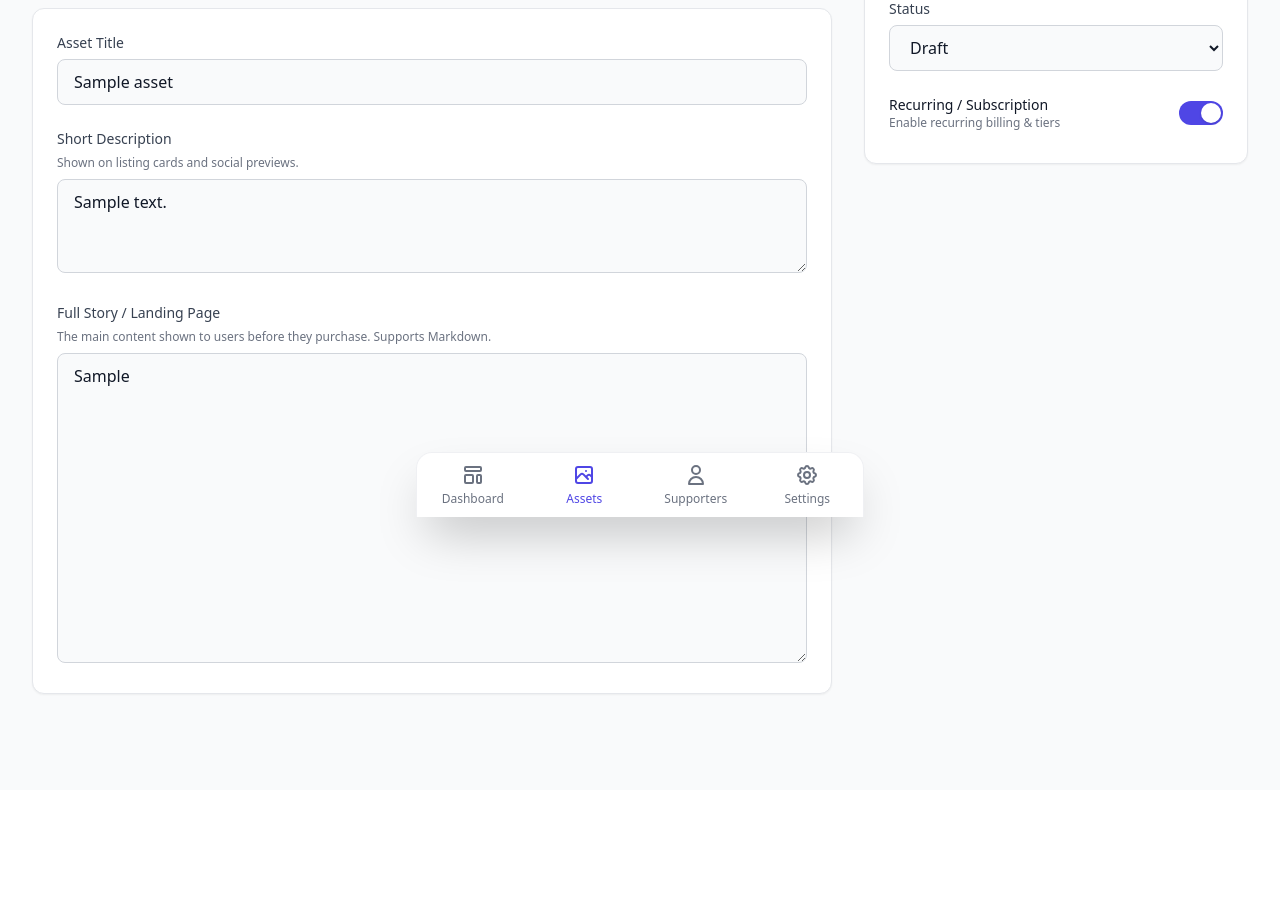
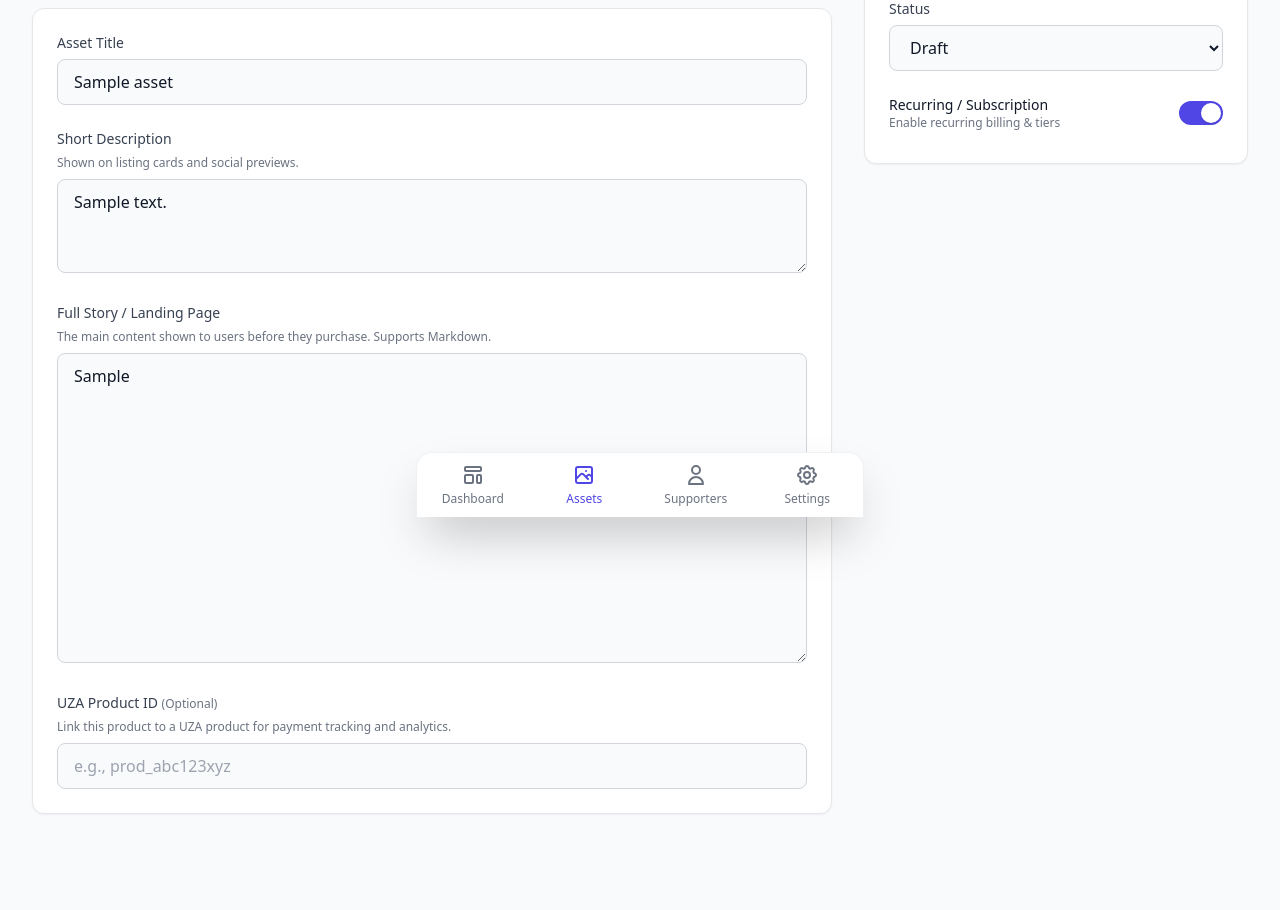
Before and after one commit to juliustm/nyota, a Flask app: page /admin/assets/1/edit in a window 1280 px wide. Shown: the part 283-1193 px from the top of the page. Before the commit the page ends 978 px from the top, so only its background shows below. Run offline with Flask 3, Linux system fonts and the light colour scheme; the visitor is signed in with stand-in values (Sample User, id 1); tables that the repository leaves empty hold one stand-in row (values such as "Sample post"); some libraries are stand-ins or nearby versions.

Commit message:
improve: UZA Product ID refferencing

```diff
--- a/models/nyota.py
+++ b/models/nyota.py
@@ -313,6 +313,7 @@ class DigitalAsset(db.Model):
             'cover_image_url': self.cover_image_url,
             'total_sales': self.total_sales or 0,
             'total_revenue': float(self.total_revenue or 0.0),
+            'uza_product_id': (self.details or {}).get('uza_product_id', ''),
 
             # Use the to_dict method from AssetFile for clean serialization
             'files': [f.to_dict() for f in self.files.all()],
--- a/routes.py
+++ b/routes.py
@@ -436,7 +436,12 @@ def save_asset_from_form(asset, req):
     # Ensure details is a dictionary and create a copy to modify
     asset.details = dict(asset.details or {})
 
-    # Handle Subscription Tiers
+    # Store UZA Product ID for the asset
+    uza_product_id = asset_details.get('uza_product_id', '').strip()
+    if uza_product_id:
+        asset.details['uza_product_id'] = uza_product_id
+
+    # Handle Subscription Tiers (which may also have UZA Product IDs)
     if asset.is_subscription:
         asset.details['subscription_tiers'] = pricing_data.get('tiers', [])
 
@@ -924,9 +929,32 @@ def initiate_payment():
     # Store the customer's phone in the session for library access later
     session['customer_phone'] = phone_number
 
+    # Determine which UZA Product ID to use
+    # Priority: 1. Tier's UZA Product ID, 2. Asset's UZA Product ID, 3. Default fallback ID
+    uza_product_id = None
+    if tier and tier.get('uza_product_id'):
+        uza_product_id_str = str(tier.get('uza_product_id')).strip()
+        if uza_product_id_str:
+            try:
+                uza_product_id = int(uza_product_id_str)
+            except (ValueError, TypeError):
+                current_app.logger.warning(f"Invalid tier UZA Product ID: {uza_product_id_str}")
+
+    if not uza_product_id and asset.details and asset.details.get('uza_product_id'):
+        uza_product_id_str = str(asset.details.get('uza_product_id')).strip()
+        if uza_product_id_str:
+            try:
+                uza_product_id = int(uza_product_id_str)
+            except (ValueError, TypeError):
+                current_app.logger.warning(f"Invalid asset UZA Product ID: {uza_product_id_str}")
+
+    # If no UZA Product ID is configured, use a default/placeholder
+    if not uza_product_id:
+        uza_product_id = 8069  # Default fallback ID
+
     # 4. Construct the payload for the UZA API
     uza_payload = {
-        "products": [{"id": 8069, "name": asset.title, "quantity": 1, "price": float(amount)}],
+        "products": [{"id": uza_product_id, "name": asset.title, "quantity": 1, "price": float(amount)}],
         "payment": {"type": "payby.selcom", "walletid": phone_number},
         "reference": purchase.transaction_token, # Our internal unique ID
         "pk": uza_pk,
@@ -938,9 +966,17 @@ def initiate_payment():
         }
     }
 
+    # Log the request payload for debugging
+    current_app.logger.info(f"UZA API Request Payload: {json.dumps(uza_payload, indent=2)}")
+
     # 5. Call the UZA API and handle the response
     try:
         response = requests.post("https://uza.co.tz/api/interface/embeddable/order", json=uza_payload, timeout=30)
+
+        # Log response for debugging
+        current_app.logger.info(f"UZA API Response Status: {response.status_code}")
+        current_app.logger.info(f"UZA API Response Body: {response.text}")
+
         response.raise_for_status() # Raise an exception for HTTP error codes (4xx or 5xx)
         response_data = response.json()
 
--- a/static/js/main.js
+++ b/static/js/main.js
@@ -427,6 +427,11 @@ document.addEventListener('alpine:init', () => {
                     this.editableAsset.details = { welcomeContent: '', benefits: '' };
                 }
 
+                // Initialize UZA Product ID
+                if (!this.editableAsset.uza_product_id) {
+                    this.editableAsset.uza_product_id = this.asset.details?.uza_product_id || '';
+                }
+
                 // Initialize pricing tiers
                 if (!this.editableAsset.details.subscription_tiers) {
                     this.editableAsset.details.subscription_tiers = [];
@@ -523,7 +528,8 @@ document.addEventListener('alpine:init', () => {
                     id: this.asset.id,
                     title: this.editableAsset.title,
                     description: this.editableAsset.description,
-                    story_snippet: this.editableAsset.story
+                    story_snippet: this.editableAsset.story,
+                    uza_product_id: this.editableAsset.uza_product_id || ''
                 },
                 assetTypeEnum: this.asset.asset_type,
                 contentItems: contentItems,
--- a/templates/admin/asset_view.html
+++ b/templates/admin/asset_view.html
@@ -153,6 +153,16 @@
                             <textarea id="story" rows="12" x-model="editableAsset.story"
                                 class="input-field font-mono text-sm" placeholder="# About this asset..."></textarea>
                         </div>
+
+                        <div>
+                            <label for="uza_product_id" class="input-label">UZA Product ID
+                                <span class="text-xs font-normal text-gray-500">(Optional)</span>
+                            </label>
+                            <p class="text-xs text-gray-500 mb-2">Link this product to a UZA product for payment
+                                tracking and analytics.</p>
+                            <input type="text" id="uza_product_id" x-model="editableAsset.uza_product_id"
+                                class="input-field font-mono" placeholder="e.g., prod_abc123xyz">
+                        </div>
                     </div>
                 </div>
 
@@ -293,6 +303,17 @@
                                                         / Description</label>
                                                     <input type="text" x-model="tier.description" class="input-field"
                                                         placeholder="What do they get?">
+                                                </div>
+                                                <div class="md:col-span-3">
+                                                    <label
+                                                        class="input-label text-xs uppercase tracking-wide text-gray-500">UZA
+                                                        Product ID
+                                                        <span
+                                                            class="text-xs font-normal text-gray-400">(Optional)</span>
+                                                    </label>
+                                                    <input type="text" x-model="tier.uza_product_id"
+                                                        class="input-field font-mono text-sm"
+                                                        placeholder="e.g., prod_tier_monthly_123">
                                                 </div>
                                             </div>
                                         </div>
```
Also changed, not shown: templates/user/asset_detail.html (+29 -2 lines).
